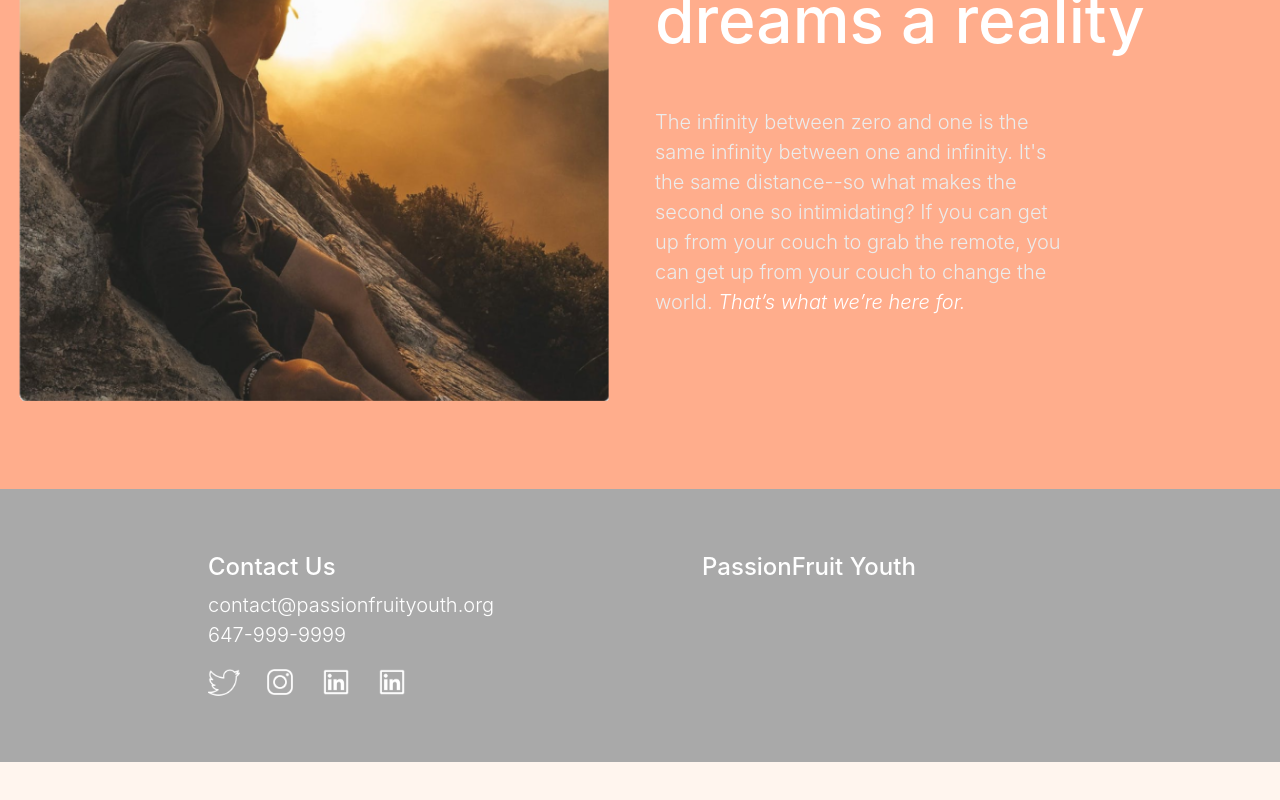
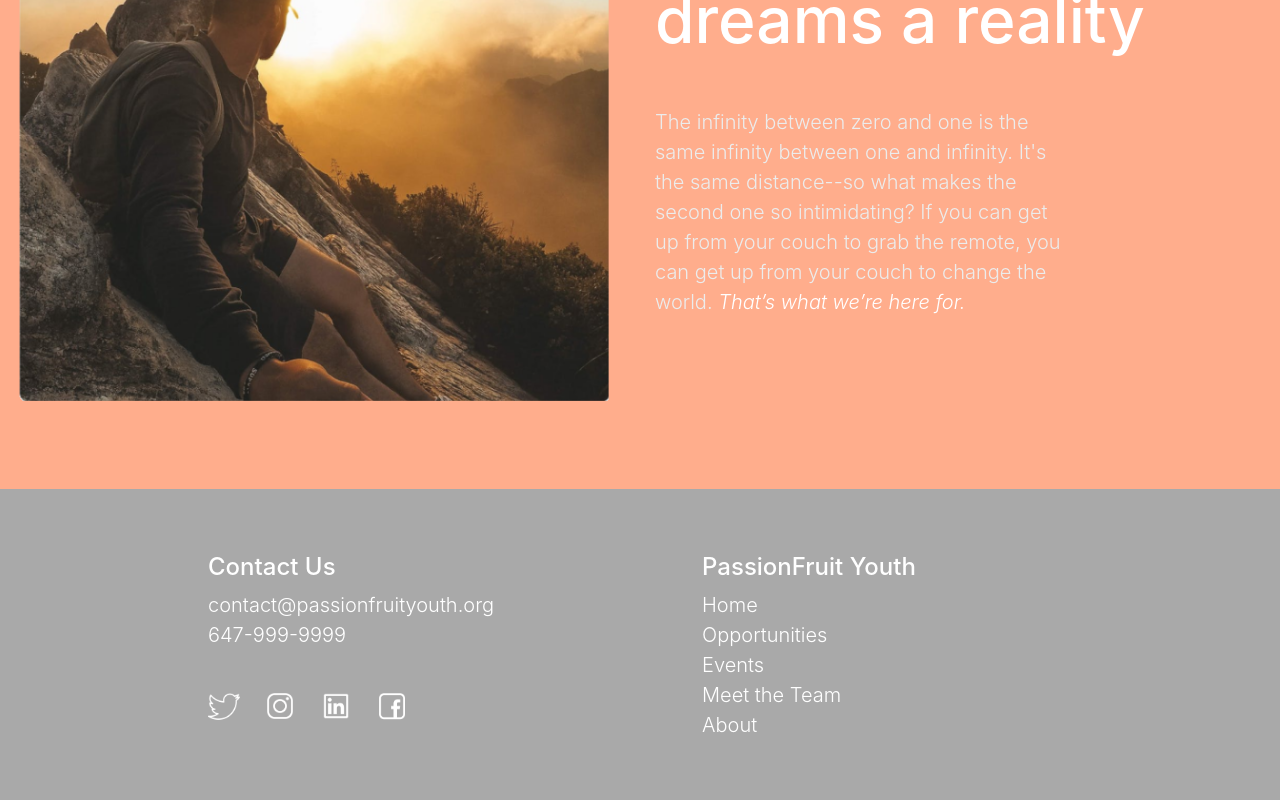
Before and after one commit to jiayishen21/PassionFruitYouth, an Angular app in the folder PassionFruitYouth_V2.0/passion-fruit-youth-v2/: page / in a window 1280 px wide. Shown: the part 2339-3139 px from the top of the page. Before the commit the page ends 3101 px from the top, so only its background shows below. Built offline with nearby package versions, Linux system fonts and the light colour scheme.

Commit message:
footer completion

```diff
--- a/PassionFruitYouth_V2.0/passion-fruit-youth-v2/src/components/footer/footer.component.css
+++ b/PassionFruitYouth_V2.0/passion-fruit-youth-v2/src/components/footer/footer.component.css
@@ -7,10 +7,13 @@
     height: 32px;
 }
 
-.logo-link {
-
+.footer-link {
+    color: var(--white);
+    transition: ease-out 0.3s;
 }
 
-:hover.logo-link {
-
+:hover.footer-link {
+    text-decoration: none;
+    cursor: pointer;
+    filter: drop-shadow(0 0 10px #595959);
 }
--- a/PassionFruitYouth_V2.0/passion-fruit-youth-v2/src/components/footer/footer.component.html
+++ b/PassionFruitYouth_V2.0/passion-fruit-youth-v2/src/components/footer/footer.component.html
@@ -2,28 +2,21 @@
     <div class="row">
         <div class="mx-20 px-5">
             <h4 class="text-white">Contact Us</h4>
-            <p class="text-white lead">
+            <p class="text-white lead pb-4">
                 contact@passionfruityouth.org<br>
                 647-999-9999
             </p>
 
-            <a href="https://twitter.com/pfyouth2021" target="_blank" class="mr-4">
-                <img src="assets/img/twitter-logo.png" alt="twitter" class="img-fluid logo-img">
-            </a>
-            <a href="https://www.instagram.com/passionfruityouth/" target="_blank" class="mr-4">
-                <img src="assets/img/instagram-logo.png" alt="insgram" class="img-fluid logo-img">
-            </a>
-            <a href="https://www.linkedin.com/company/passionfruit-youth" target="_blank" class="mr-4">
-                <img src="assets/img/linkedin-logo.png" alt="linkedin" class="img-fluid logo-img">
-            </a>
-            <a href="https://www.facebook.com/passionfruityouth" target="_blank" class="mr-4">
-                <img src="assets/img/linkedin-logo.png" alt="linkedin" class="img-fluid logo-img">
+            <a *ngFor="let logo of logos" href="{{ logo.href }}" target="_blank" class="mr-4 footer-link">
+                <img src="{{ logo.imgPath }}" alt="{{ logo.name }}" class="img-fluid logo-img">
             </a>
         </div>
 
         <div>
             <h4 class="text-white">PassionFruit Youth</h4>
-            <!-- pages here -->
+            <a routerLink="{{ section.href }}" class="footer-link lead" *ngFor="let section of sections" >
+                {{ section.name }}<br>
+            </a>
         </div>
     </div>
 
--- a/PassionFruitYouth_V2.0/passion-fruit-youth-v2/src/components/footer/footer.component.ts
+++ b/PassionFruitYouth_V2.0/passion-fruit-youth-v2/src/components/footer/footer.component.ts
@@ -6,10 +6,68 @@ import { Component, OnInit } from '@angular/core';
   styleUrls: ['./footer.component.css']
 })
 export class FooterComponent implements OnInit {
+  logos: Logo[];
+  sections: Section[];
 
-  constructor() { }
+  constructor() {
+    this.logos = [
+      new Logo('twitter', 'assets/img/twitter-logo.png', 'https://twitter.com/pfyouth2021'),
+      new Logo('instagram', 'assets/img/instagram-logo.png', 'https://www.instagram.com/passionfruityouth/'),
+      new Logo('linkedin', 'assets/img/linkedin-logo.png', 'https://www.linkedin.com/company/passionfruit-youth'),
+      new Logo('facebook', 'assets/img/facebook-logo.png', 'https://www.facebook.com/passionfruityouth')
+    ];
+    this.sections = [
+      new Section('Home', '/'),
+      new Section('Opportunities', '/opportunities'),
+      new Section('Events', '/events'),
+      new Section('Meet the Team', '/meet-the-team'),
+      new Section('About', '/about')
+    ];
+  }
 
   ngOnInit(): void {
   }
 
 }
+
+class Logo {
+  private _name: String;
+  private _imgPath: String;
+  private _href: String;
+
+  constructor(name: String, imgPath: String, href: String) {
+    this._name = name;
+    this._imgPath = imgPath;
+    this._href = href;
+  }
+
+  get name() {
+    return this._name;
+  }
+
+  get imgPath() {
+    return this._imgPath;
+  }
+
+  get href() {
+    return this._href;
+  }
+}
+
+class Section {
+  private _name: String;
+  private _href: String;
+
+  constructor(name: String, href: String) {
+    this._name = name;
+    this._href = href;
+  }
+
+  get name() {
+    return this._name;
+  }
+
+  get href() {
+    return this._href;
+  }
+}
--- a/PassionFruitYouth_V2.0/passion-fruit-youth-v2/src/components/navbar/navbar.component.html
+++ b/PassionFruitYouth_V2.0/passion-fruit-youth-v2/src/components/navbar/navbar.component.html
@@ -6,7 +6,7 @@
     </div>
 
     <span class="p-2">
-      <a routerLink="{{ section.href }}" routerLinkActive="" class="navbar-link mx-2 lead" *ngFor="let section of sections" >
+      <a *ngFor="let section of sections" routerLink="{{ section.href }}" routerLinkActive="" class="navbar-link mx-2 lead">
         {{ section.name }}
       </a>
     </span>
```
Also changed, not shown: PassionFruitYouth_V2.0/passion-fruit-youth-v2/src/assets/img/facebook-logo.png (added).
